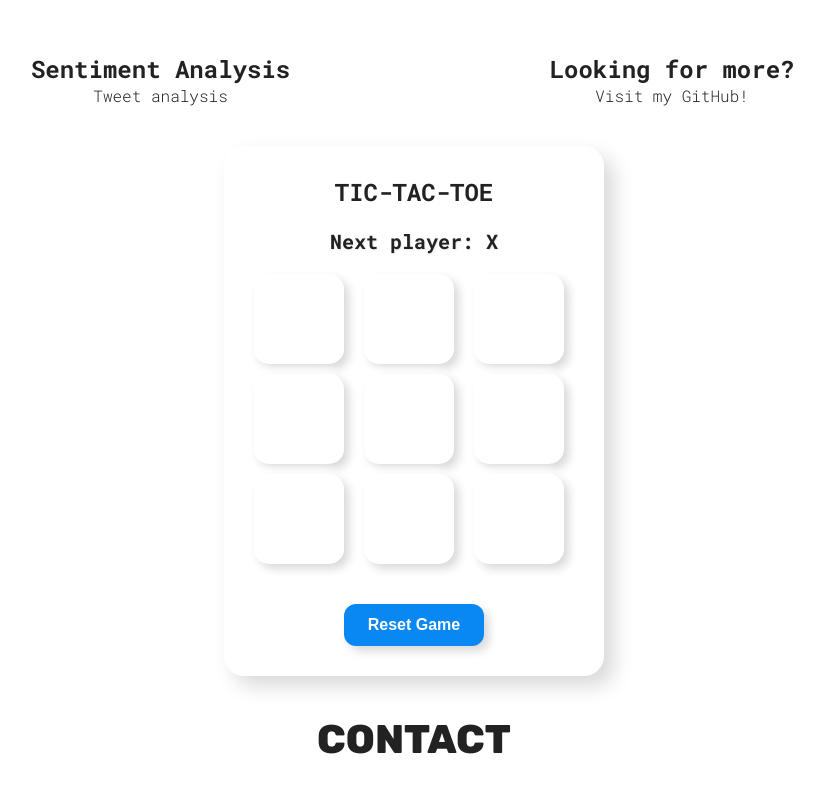
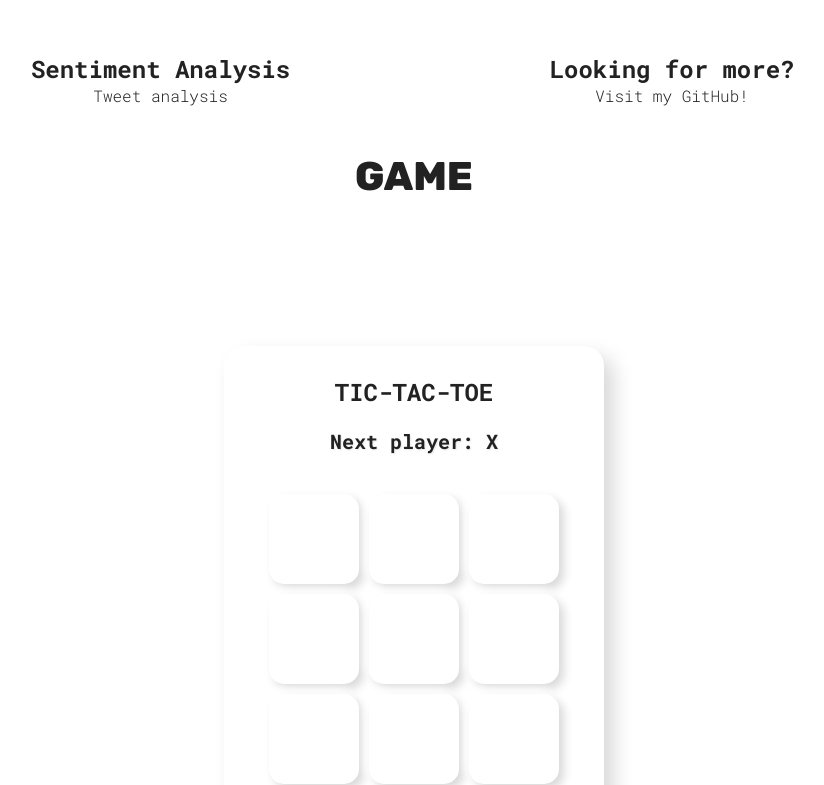
Before and after one commit to Hirbod03/PersonalWebsite, a React (Vite) app: page / in a window 1280 px wide. Shown: the part 2407-3192 px from the top of the page, without its empty margins (226-1050 px from the left). Built offline with nearby package versions, Linux system fonts and the light colour scheme.

Commit message:
updated TicTacToe layout for better styling

```diff
--- a/src/sections/Tic-Tac-Toe/TicTacToe.jsx
+++ b/src/sections/Tic-Tac-Toe/TicTacToe.jsx
@@ -51,7 +51,11 @@ function TicTacToe() {
         : `Next player: ${isXNext ? "X" : "O"}`;
 
     return (
-        <div className={styles.game}>
+        <div>
+            <div style={{ display: "flex", flexDirection: "column", alignItems: "center", minHeight: "200px", justifyContent: "center" }}>
+                <h1 className="sectionTitle">Game</h1>
+            </div>
+            <div className={styles.game} style={{ display: "flex", flexDirection: "column", alignItems: "center" }}>
                 <h2>Tic-Tac-Toe</h2>
                 <div className={styles.status}>{status}</div>
                 <div className={styles.board}>
@@ -71,6 +75,7 @@ function TicTacToe() {
                     Reset Game
                 </button>
             </div>
+        </div>
     );
 }
 
```
Also changed, not shown: src/sections/Experience/Experience.jsx (+12 -0 lines). Lines whose indentation alone changed are shown as unchanged.
